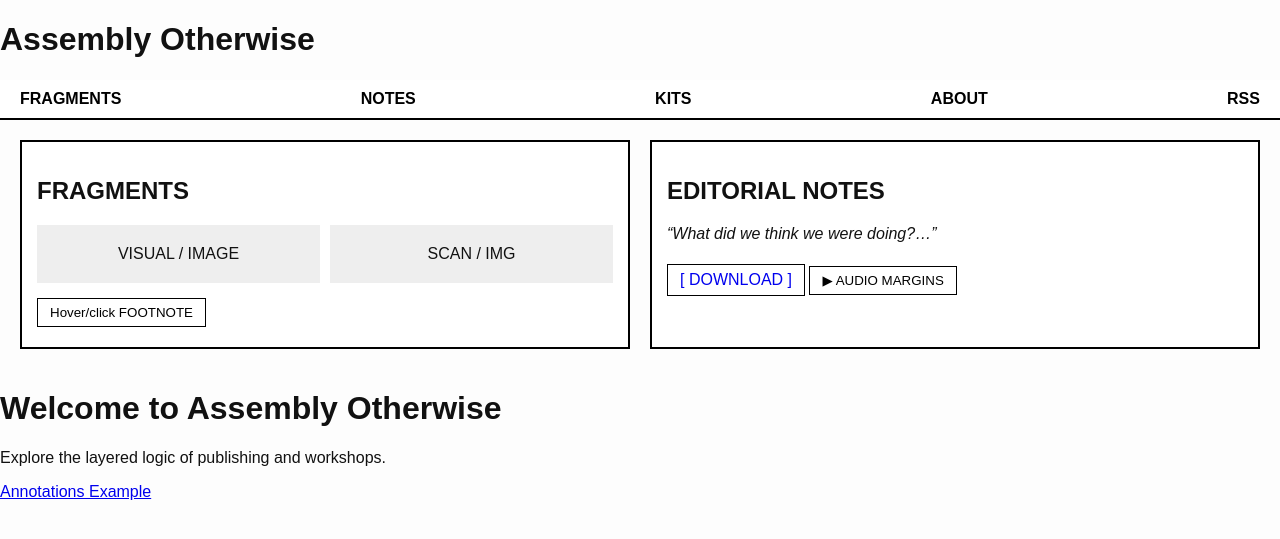
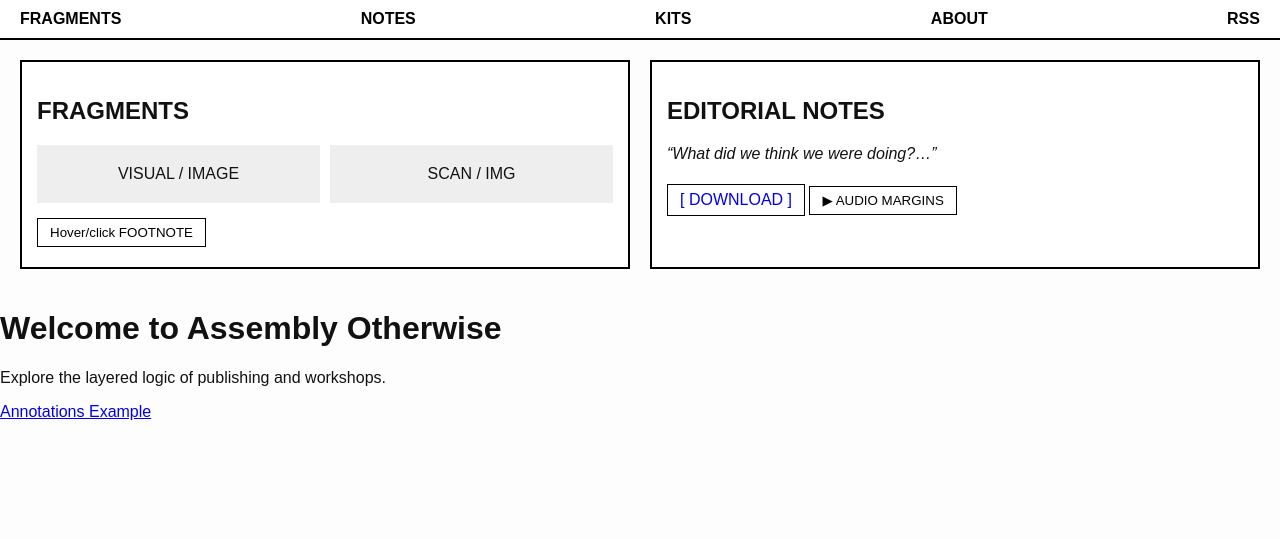
Before and after one commit to textpw/assembly-otherwise, a Jekyll site: the page built from index.md, in a window 1280 px wide. Shown: the top 539 px of the page. Built offline with Jekyll 4.4.1, drawn with Linux system fonts in a browser that asks for light colours.

Commit message:
Update default.html

```diff
--- a/_layouts/default.html
+++ b/_layouts/default.html
@@ -1,15 +1,22 @@
 <!DOCTYPE html>
-<html>
+<html lang="en">
 <head>
-  <meta charset="UTF-8">
+  <meta charset="UTF-8" />
+  <meta name="viewport" content="width=device-width, initial-scale=1.0" />
   <title>{{ page.title }}</title>
-  <link rel="stylesheet" href="/assets/css/style.css">
+
+  <!-- Load Work Sans font -->
   <link href="https://fonts.googleapis.com/css2?family=Work+Sans:wght@400;500;700&display=swap" rel="stylesheet">
+
+  <!-- Link to your CSS -->
   <link rel="stylesheet" href="{{ '/assets/css/styles.css' | relative_url }}">
 </head>
 <body>
-  <header><h1>{{ site.title }}</h1></header>
-  <main>{{ content }}</main>
+
+  <!-- Site content injected here -->
+  {{ content }}
+
+  <!-- Link to your JS -->
   <script src="{{ '/assets/js/interactions.js' | relative_url }}"></script>
 </body>
 </html>
```
